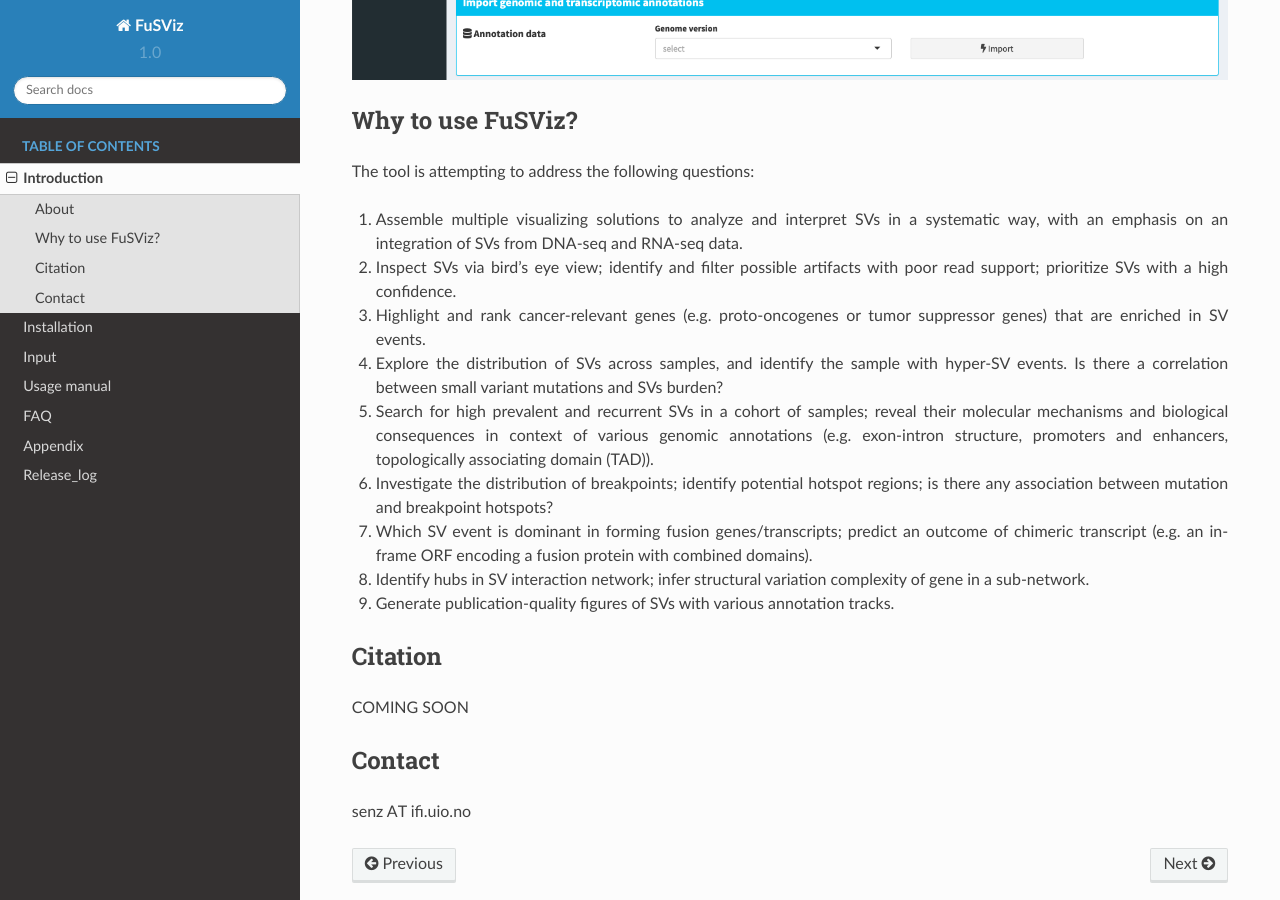
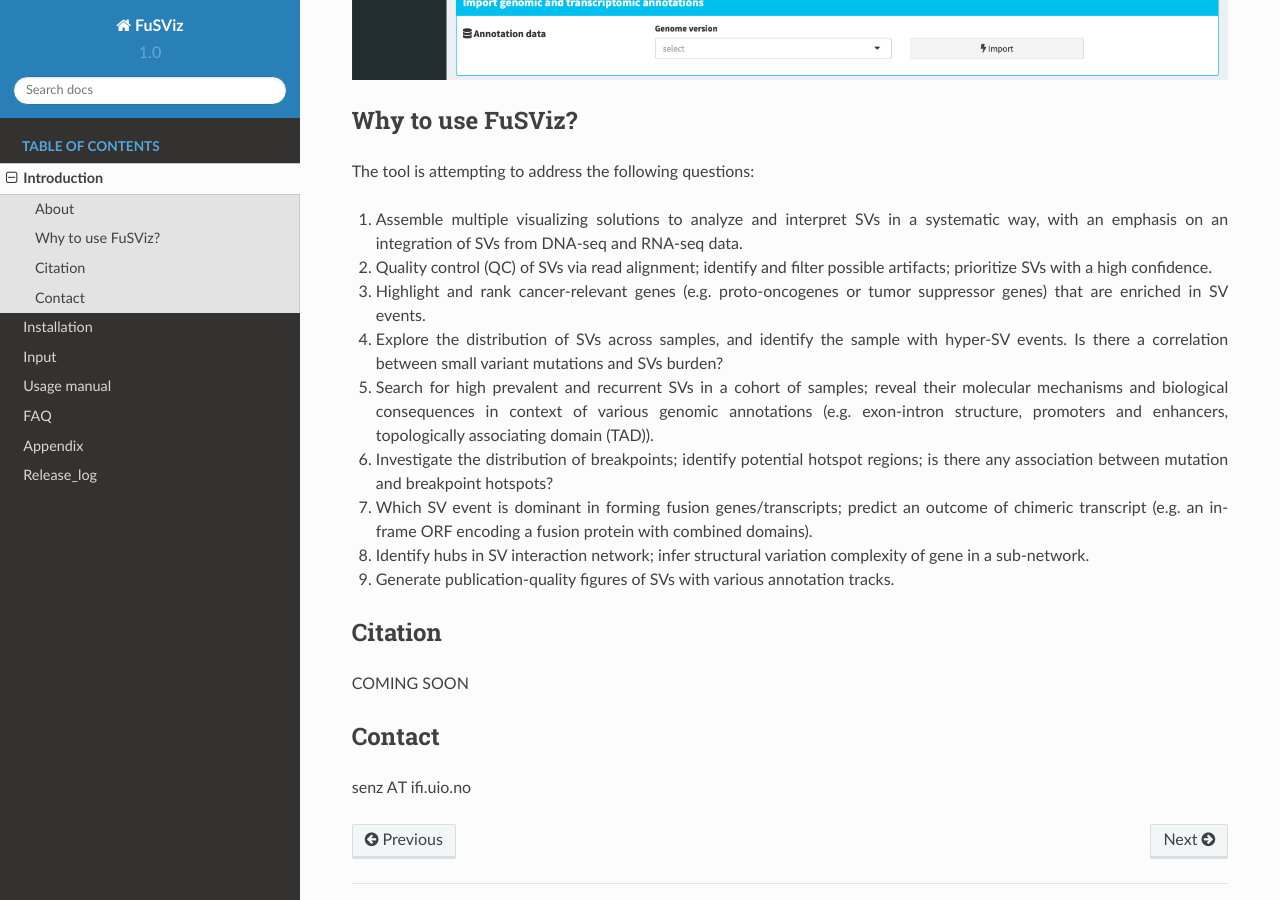
Before and after one commit to senzhaocode/FuSViz_docs, a Sphinx documentation site: the page built from docs/Introduction.rst, in a window 1280 px wide and 900 px high, scrolled down 998 px. Built offline with Sphinx 7.4.7 and the Read the Docs theme 2.0.0, drawn with Linux system fonts in a browser that asks for light colours.

```diff
--- a/docs/Introduction.rst
+++ b/docs/Introduction.rst
@@ -34,9 +34,8 @@ The tool is attempting to address the following questions:
    in a systematic way, with an emphasis on an integration of SVs from
    DNA-seq and RNA-seq data.
 
-2. Inspect SVs via bird’s eye view; identify and filter possible
-   artifacts with poor read support; prioritize SVs with a high
-   confidence.
+2. Quality control (QC) of SVs via read alignment; identify and filter
+   possible artifacts; prioritize SVs with a high confidence.
 
 3. Highlight and rank cancer-relevant genes (e.g. proto-oncogenes or
    tumor suppressor genes) that are enriched in SV events.
```
Also changed, not shown: docs/Appendix.rst (+27 -10 lines).
